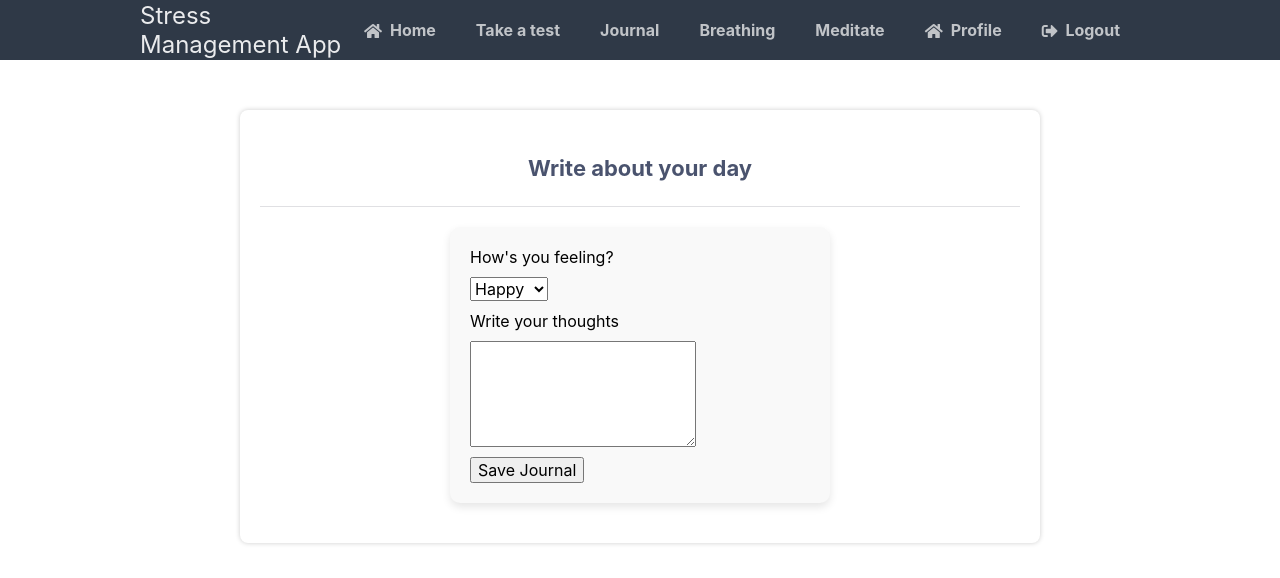
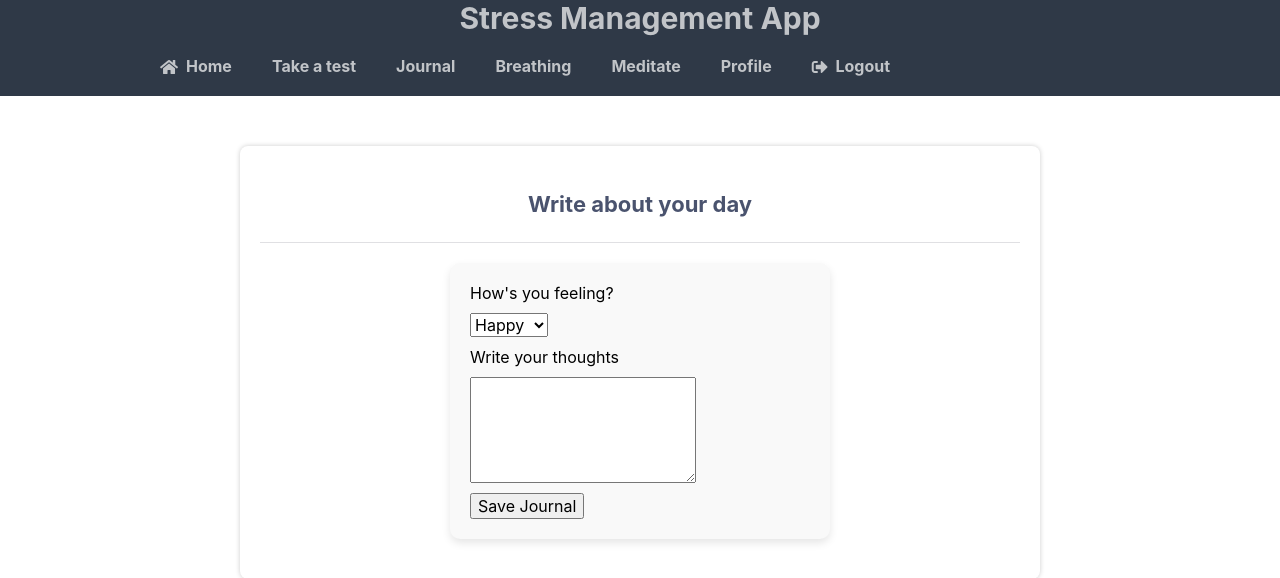
Before and after one commit to GKMmarcus/Stress-and-Anxiety-Management-App, a Flask app: page /journal in a window 1280 px wide. Shown: the top 578 px of the page. Run offline with Flask 3, Linux system fonts and the light colour scheme; some libraries are stand-ins or nearby versions.

Commit message:
Updated and change the header

```diff
--- a/static/styles.css
+++ b/static/styles.css
@@ -9,6 +9,15 @@ body {
   	background-color: #ffffff;
   	margin: 0;
 }
+
+h1{
+	color: #c1c4c8;
+	background-color: #2f3947;
+	text-align: center;
+	margin: auto;
+	font-size: 30px;
+}
+
 .login, .register {
   	width: 400px;
   	background-color: #ffffff;
--- a/templates/breathing.html
+++ b/templates/breathing.html
@@ -7,15 +7,15 @@
         <link rel="stylesheet" href="https://use.fontawesome.com/releases/v5.7.1/css/all.css">
     </head>
     <body>
+        <h1>Stress Management App</h1>
         <nav class = 'navtop'>
             <div>
-                <h1>Stress Management App</h1>
                 <a href="{{ url_for('home') }}"><i class = 'fas fa-home'></i>Home</a>
                 <a href="{{ url_for('test') }}">Take a test</a>
                 <a href="{{ url_for('journal') }}">Journal</a>
                 <a href="{{ url_for('breathing') }}">Breathing</a>
                 <a href="{{ url_for('meditate') }}">Meditate</a>
-                <a href="{{ url_for('profile') }}"><i class = 'fas fa-user-circle'></i>Profile</a>
+                <a href="{{ url_for('profile') }}">Profile</a>
                 <a href="{{ url_for('logout') }}"><i class="fas fa-sign-out-alt"></i>Logout</a>
             </div>
         </nav>
--- a/templates/home.html
+++ b/templates/home.html
@@ -7,15 +7,15 @@
         <link rel="stylesheet" href="https://use.fontawesome.com/releases/v5.7.1/css/all.css">
     </head>
     <body>
+        <h1>Stress Management App</h1>
         <nav class = 'navtop'>
             <div>
-                <h1>Stress Management App</h1>
                 <a href="{{ url_for('home') }}"><i class = 'fas fa-home'></i>Home</a>
                 <a href="{{ url_for('test') }}">Take a test</a>
                 <a href="{{ url_for('journal') }}">Journal</a>
                 <a href="{{ url_for('breathing') }}">Breathing</a>
                 <a href="{{ url_for('meditate') }}">Meditate</a>
-                <a href="{{ url_for('profile') }}"><i class = 'fas fa-user-circle'></i>Profile</a>
+                <a href="{{ url_for('profile') }}">Profile</a>
                 <a href="{{ url_for('logout') }}"><i class="fas fa-sign-out-alt"></i>Logout</a>
             </div>
         </nav>
--- a/templates/journal.html
+++ b/templates/journal.html
@@ -7,15 +7,15 @@
         <link rel="stylesheet" href="https://use.fontawesome.com/releases/v5.7.1/css/all.css">
     </head>
     <body>
+        <h1>Stress Management App</h1>
         <nav class = 'navtop'>
             <div>
-                <h1>Stress Management App</h1>
                 <a href="{{ url_for('home') }}"><i class = 'fas fa-home'></i>Home</a>
                 <a href="{{ url_for('test') }}">Take a test</a>
                 <a href="{{ url_for('journal') }}">Journal</a>
                 <a href="{{ url_for('breathing') }}">Breathing</a>
                 <a href="{{ url_for('meditate') }}">Meditate</a>
-                <a href="{{ url_for('profile') }}"><i class = 'fas fa-home'></i>Profile</a>
+                <a href="{{ url_for('profile') }}">Profile</a>
                 <a href="{{ url_for('logout') }}"><i class="fas fa-sign-out-alt"></i>Logout</a>
             </div>
         </nav>
--- a/templates/meditate.html
+++ b/templates/meditate.html
@@ -7,15 +7,15 @@
         <link rel="stylesheet" href="https://use.fontawesome.com/releases/v5.7.1/css/all.css">
     </head>
     <body>
+        <h1>Stress Management App</h1>
         <nav class = 'navtop'>
             <div>
-                <h1>Stress Management App</h1>
                 <a href="{{ url_for('home') }}"><i class = 'fas fa-home'></i>Home</a>
                 <a href="{{ url_for('test') }}">Take a test</a>
                 <a href="{{ url_for('journal') }}">Journal</a>
                 <a href="{{ url_for('breathing') }}">Breathing</a>
                 <a href="{{ url_for('meditate') }}">Meditate</a>
-                <a href="{{ url_for('profile') }}"><i class = 'fas fa-user-circle'></i>Profile</a>
+                <a href="{{ url_for('profile') }}">Profile</a>
                 <a href="{{ url_for('logout') }}"><i class="fas fa-sign-out-alt"></i>Logout</a>
             </div>
         </nav>
--- a/templates/profile.html
+++ b/templates/profile.html
@@ -7,15 +7,15 @@
         <link rel="stylesheet" href="https://use.fontawesome.com/releases/v5.7.1/css/all.css">
     </head>
     <body>
+        <h1>Stress Management App</h1>
         <nav class = 'navtop'>
             <div>
-                <h1>Stress Management App</h1>
                 <a href="{{ url_for('home') }}"><i class = 'fas fa-home'></i>Home</a>
                 <a href="{{ url_for('test') }}">Take a test</a>
                 <a href="{{ url_for('journal') }}">Journal</a>
                 <a href="{{ url_for('breathing') }}">Breathing</a>
                 <a href="{{ url_for('meditate') }}">Meditate</a>
-                <a href="{{ url_for('profile') }}"><i class = 'fas fa-home'></i>Profile</a>
+                <a href="{{ url_for('profile') }}">Profile</a>
                 <a href="{{ url_for('logout') }}"><i class="fas fa-sign-out-alt"></i>Logout</a>
             </div>
         </nav>
--- a/templates/test.html
+++ b/templates/test.html
@@ -7,9 +7,9 @@
         <link rel="stylesheet" href="https://use.fontawesome.com/releases/v5.7.1/css/all.css">
     </head>
     <body>
+        <h1>Stress Management App</h1>
         <nav class = 'navtop'>
             <div>
-                <h1>Stress Management App</h1>
                 <a href="{{ url_for('home') }}"><i class = 'fas fa-home'></i>Home</a>
                 <a href="{{ url_for('test') }}">Take a test</a>
                 <a href="{{ url_for('journal') }}">Journal</a>
```
